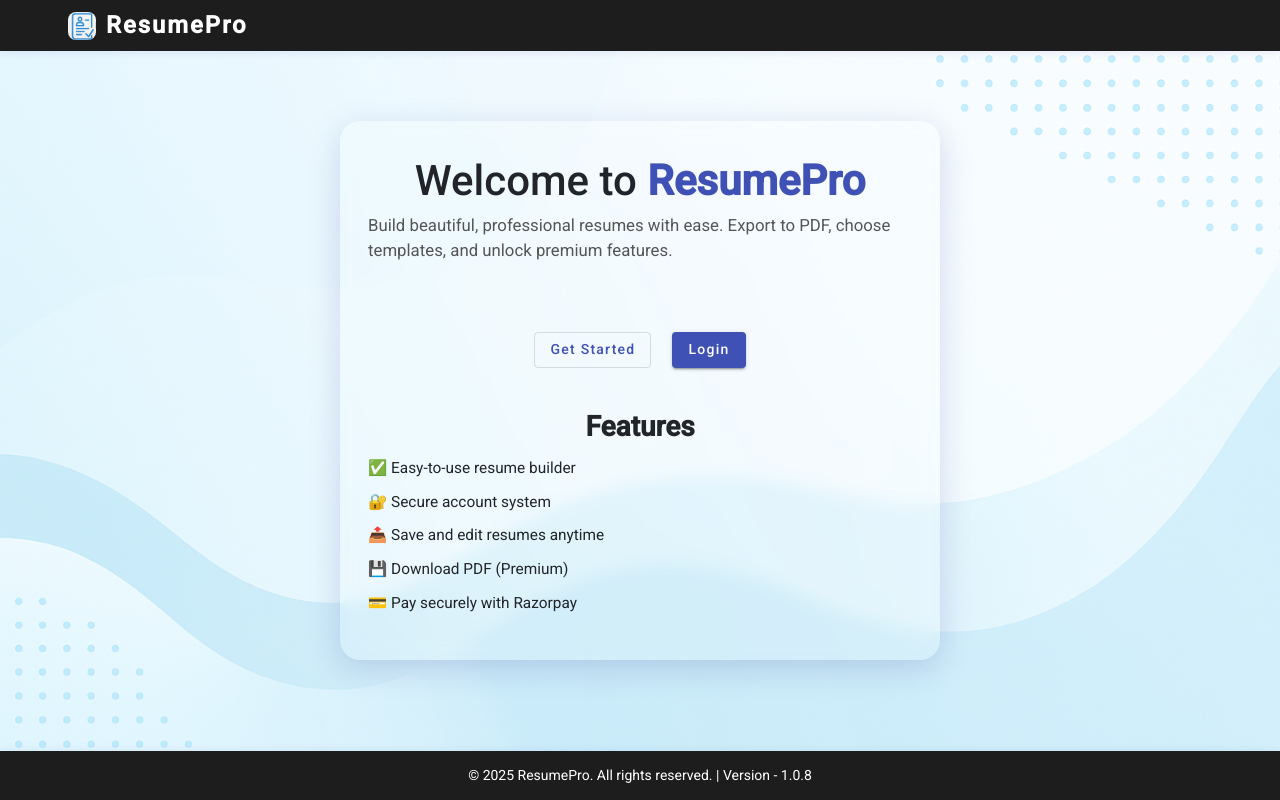
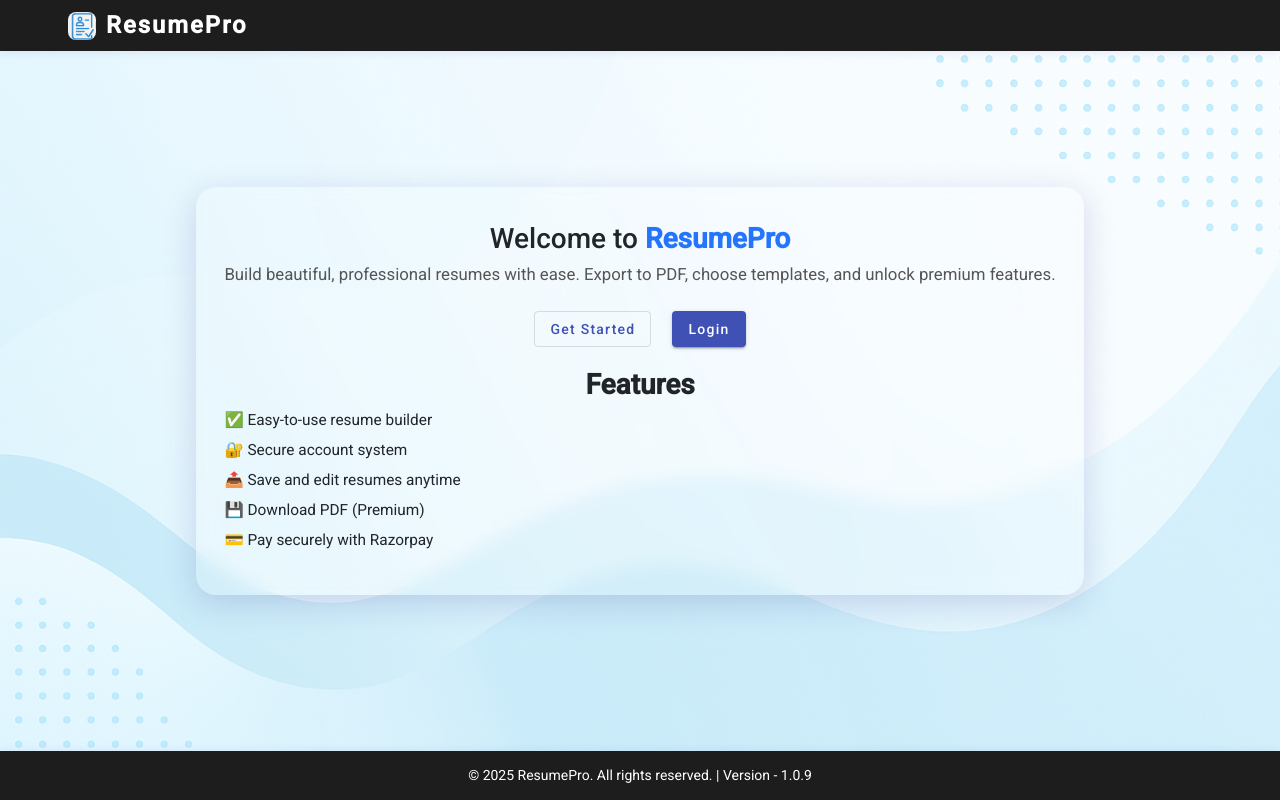
Before and after one commit to SrinivasSadula/resumepro-frontend, an Angular app: page /#/landing in a window 1280 px wide. Built offline with nearby package versions, Linux system fonts and the light colour scheme.

Commit message:
1.0.9 || landing page changes

```diff
--- a/package.json
+++ b/package.json
@@ -1,6 +1,6 @@
 {
   "name": "resumepro-frontend",
-  "version": "1.0.8",
+  "version": "1.0.9",
   "scripts": {
     "ng": "ng",
     "start": "ng serve",
--- a/src/app/landing/landing.css
+++ b/src/app/landing/landing.css
@@ -10,8 +10,8 @@
 .landing-container {
   position: relative;
   z-index: 1;
-  max-width: 600px;
-  margin: 0 auto;
+  max-width: 1000px;
+  margin: 10px;
   background: rgba(255, 255, 255, 0.15);
   box-shadow: 0 8px 32px 0 rgba(31, 38, 135, 0.17);
   border-radius: 20px;
@@ -30,25 +30,25 @@
 
   p {
     font-size: 1.2rem;
-    margin-bottom: 40px;
+    margin-bottom: 10px;
     color: #555;
   }
 
   .cta {
     display: flex;
     gap: 1.5rem;
-    margin: 2rem 0 1.5rem 0;
+    margin: 1rem 0 1rem 0;
   }
 
   .features {
     width: 100%;
-    margin-top: 1.5rem;
+    margin-top: 0.5rem;
     text-align: left;
 
     h2 {
       text-align: center;
       font-weight: 700;
-      margin-bottom: 1rem;
+      margin-bottom: 0.5rem;
     }
 
     ul {
@@ -59,7 +59,7 @@
 
       li {
         font-size: 1.1rem;
-        margin-bottom: 0.75rem;
+        margin-bottom: 0.5rem;
         display: flex;
         align-items: center;
       }
--- a/src/app/landing/landing.html
+++ b/src/app/landing/landing.html
@@ -1,8 +1,8 @@
 <div class="landing-bg">
   <div class="landing-container">
-    <h1>
+    <h2>
       Welcome to <span class="highlight">ResumePro</span>
-    </h1>
+    </h2>
     <p>
       Build beautiful, professional resumes with ease. Export to PDF, choose templates, and unlock premium features.
     </p>
```
